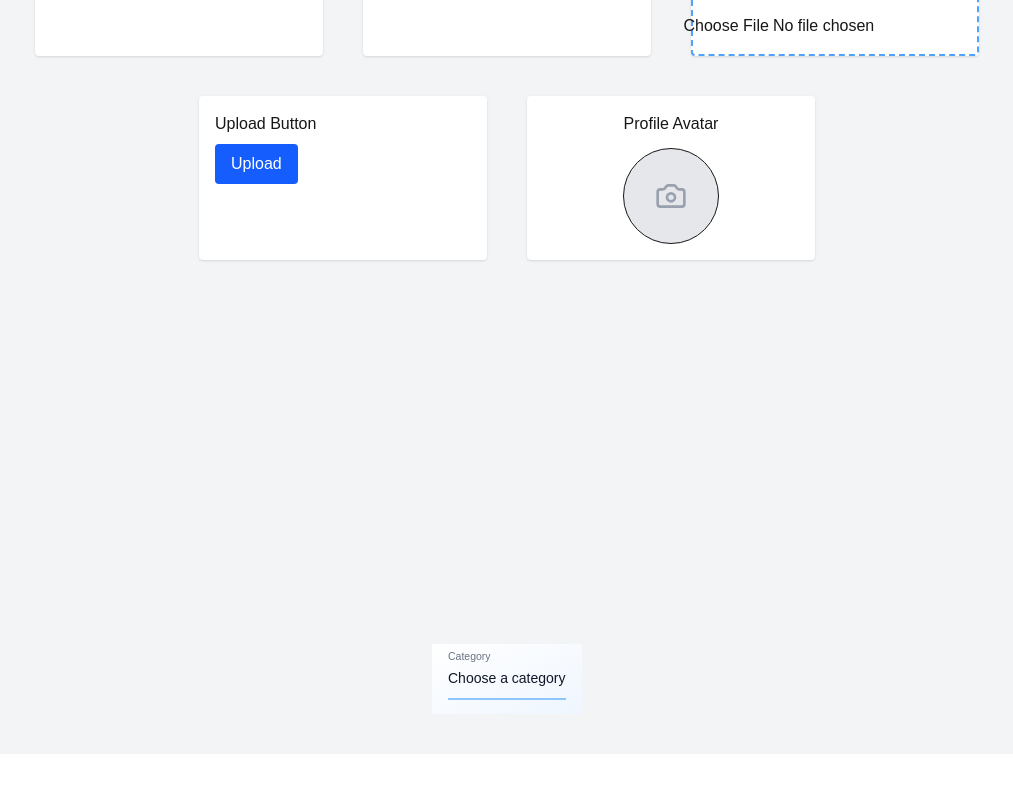
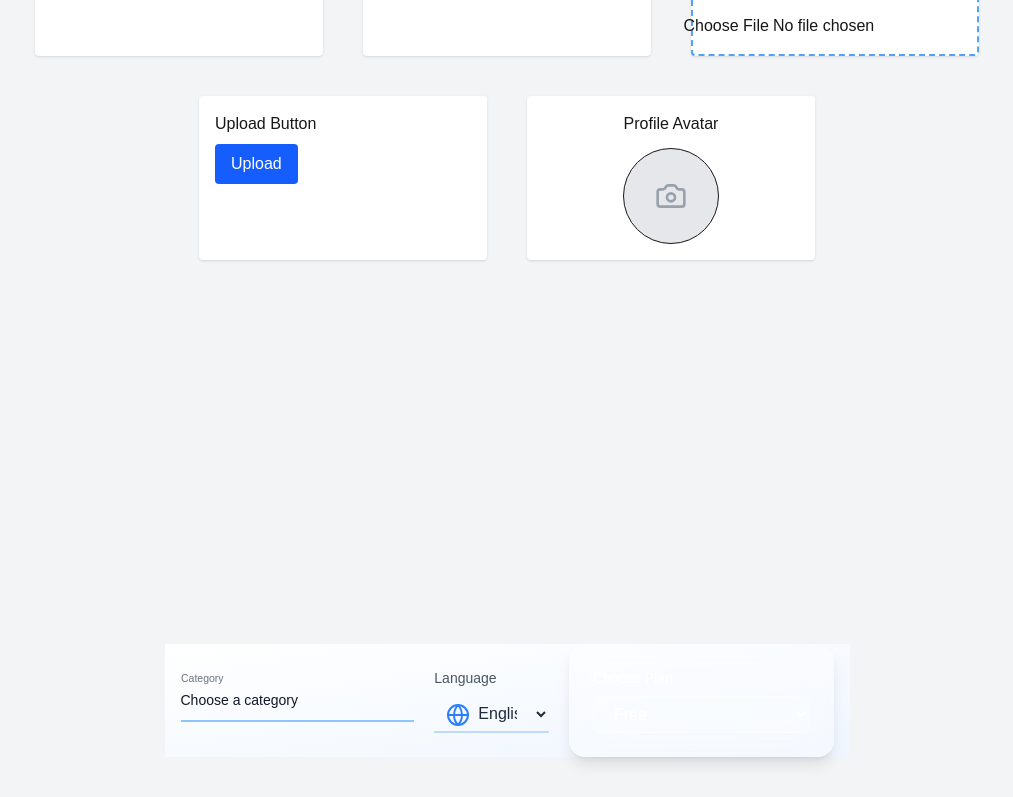
Before and after one commit to Prohor722/tailwind_compoenets, a Next.js app: page /input-field in a window 1280 px wide. Shown: the part 818-1615 px from the top of the page, without its empty margins (133-1146 px from the left). Before the commit the page ends 1572 px from the top, so only its background shows below. Built offline with nearby package versions, Linux system fonts and the light colour scheme.

Commit message:
another select input added

```diff
--- a/app/components/select-input.tsx
+++ b/app/components/select-input.tsx
@@ -1,8 +1,9 @@
 import React from "react";
+import { Globe } from 'lucide-react';
 
 export const SelectInput = () => {
   return (
-    <div className="h-[70px] flex items-center justify-center bg-gradient-to-br from-white to-blue-50 px-4">
+    <div className="flex gap-5 items-center justify-center bg-gradient-to-br from-white to-blue-50 px-4">
       <div className="relative z-0 w-full group">
         <select
           className="block py-2.5 px-0 w-full text-sm text-gray-900 bg-transparent border-0 border-b-2 border-blue-300 appearance-none focus:outline-none focus:ring-0 focus:border-blue-600 peer"
@@ -19,6 +20,28 @@ export const SelectInput = () => {
           Category
         </label>
       </div>
+
+      <div className="relative w-80">
+        <label className="text-sm font-medium text-gray-600 mb-2 block">Language</label>
+        <div className="relative group">
+          <Globe className="absolute left-3 top-1/2 transform -translate-y-1/2 text-blue-500" />
+          <select className="pl-10 pr-4 py-2 w-full bg-transparent border-b-2 border-blue-200 text-gray-800 focus:outline-none focus:border-blue-600 transition duration-300">
+            <option>English</option>
+            <option>Spanish</option>
+            <option>French</option>
+          </select>
+          <span className="absolute left-0 bottom-0 w-0 h-0.5 bg-blue-500 transition-all duration-500 group-focus-within:w-full"></span>
+        </div>
+      </div>
+
+      <div className="backdrop-blur-lg bg-white/30 p-6 rounded-2xl shadow-lg max-w-sm w-full">
+        <label className="block text-white text-sm font-medium mb-2">Choose Plan</label>
+        <select className="w-full px-4 py-2 text-white bg-white/20 border border-white/30 rounded-lg focus:outline-none focus:ring-2 focus:ring-pink-400 transition duration-300">
+          <option>Free</option>
+          <option>Pro</option>
+          <option>Enterprise</option>
+        </select>
+      </div>
     </div>
   );
 };
```
